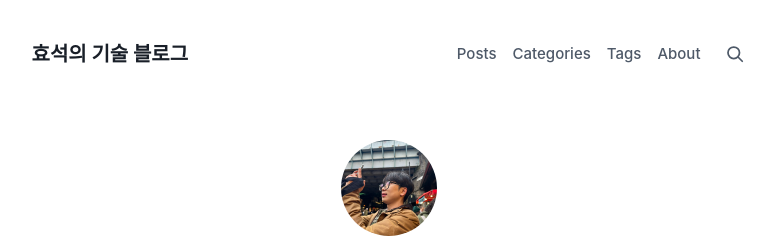
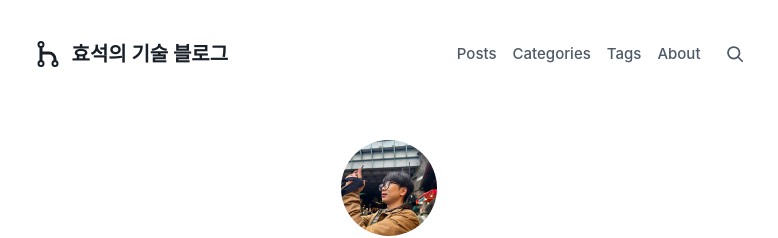
Before and after one commit to alexization/alexization.github.io, a Jekyll site: the page built from index.html, in a window 1280 px wide. Shown: the top 238 px of the page, without its empty margins (251-1029 px from the left). Built offline with Jekyll 4.4.1, drawn with Linux system fonts in a browser that asks for light colours; cached includes are drawn as plain includes; some web fonts are replaced.

Commit message:
feat: 브랜치 h 로고와 favicon 적용

```diff
--- a/_includes/blog/header.html
+++ b/_includes/blog/header.html
@@ -1,5 +1,8 @@
 <header class="site-header">
-  <a class="site-logo" href="{{ '/' | relative_url }}">{{ site.title }}</a>
+  <a class="site-logo" href="{{ '/' | relative_url }}">
+    <img class="site-logo__mark" src="{{ '/assets/images/logo.svg' | relative_url }}" width="32" height="32" alt="" aria-hidden="true">
+    <span>{{ site.title }}</span>
+  </a>
   <div class="site-header__nav">
     <nav aria-label="메인 메뉴">
       <ul class="site-nav">
--- a/_sass/blog/_header.scss
+++ b/_sass/blog/_header.scss
@@ -9,12 +9,21 @@
 }
 
 .site-logo {
+  display: inline-flex;
+  align-items: center;
+  gap: 8px;
   color: var(--text-heading);
   font-size: 20px;
   font-weight: 700;
   line-height: 1.35;
   text-decoration: none;
   white-space: nowrap;
+}
+
+.site-logo__mark {
+  flex-shrink: 0;
+  width: 32px;
+  height: 32px;
 }
 
 .site-header__nav {
```
Also changed, not shown: apple-touch-icon.png, assets/images/logo.png, assets/images/logo.svg (added), favicon-96x96.png, favicon.ico, favicon.svg, web-app-manifest-192x192.png, web-app-manifest-512x512.png.
